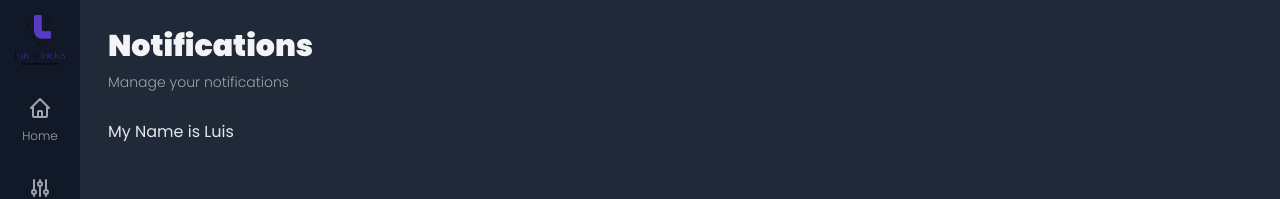
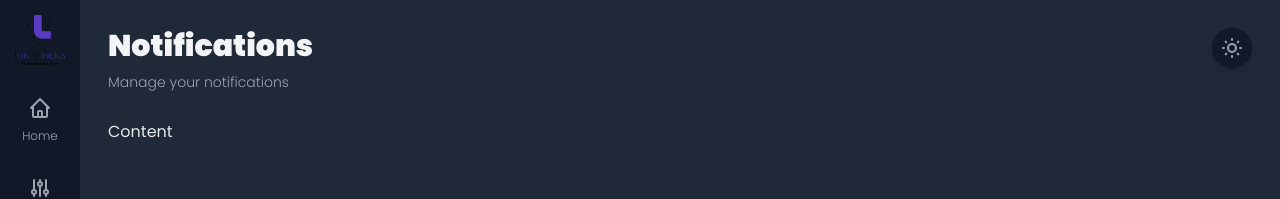
Before and after one commit to capelaum/admin-template, a Next.js app: page /notifications in a window 1280 px wide. Shown: the top 199 px of the page. Built offline with nearby package versions, Linux system fonts and the light colour scheme.

Commit message:
feat: Toggle dark mode button

```diff
--- a/src/components/Assets/icons.tsx
+++ b/src/components/Assets/icons.tsx
@@ -67,3 +67,37 @@ export const IconLogout = (
     />
   </svg>
 )
+
+export const IconDark = (
+  <svg
+    className="w-5 h-5 sm:w-6 sm:h-6"
+    fill="none"
+    stroke="currentColor"
+    viewBox="0 0 24 24"
+    xmlns="http://www.w3.org/2000/svg"
+  >
+    <path
+      strokeLinecap="round"
+      strokeLinejoin="round"
+      strokeWidth={2}
+      d="M20.354 15.354A9 9 0 018.646 3.646 9.003 9.003 0 0012 21a9.003 9.003 0 008.354-5.646z"
+    />
+  </svg>
+)
+
+export const IconLight = (
+  <svg
+    className="w-5 h-5 sm:w-6 sm:h-6"
+    fill="none"
+    stroke="currentColor"
+    viewBox="0 0 24 24"
+    xmlns="http://www.w3.org/2000/svg"
+  >
+    <path
+      strokeLinecap="round"
+      strokeLinejoin="round"
+      strokeWidth={2}
+      d="M12 3v1m0 16v1m9-9h-1M4 12H3m15.364 6.364l-.707-.707M6.343 6.343l-.707-.707m12.728 0l-.707.707M6.343 17.657l-.707.707M16 12a4 4 0 11-8 0 4 4 0 018 0z"
+    />
+  </svg>
+)
--- a/src/components/template/Layout/Header.tsx
+++ b/src/components/template/Layout/Header.tsx
@@ -1,4 +1,5 @@
 import { Title } from './Title'
+import { ToggleThemeButton } from './ToggleThemeButton'
 
 interface HeaderProps {
   title: string
@@ -7,8 +8,9 @@ interface HeaderProps {
 
 export function Header({ title, subtitle }: HeaderProps) {
   return (
-    <div>
+    <div className="flex justify-between items-start  ">
       <Title title={title} subtitle={subtitle} />
+      <ToggleThemeButton />
     </div>
   )
 }
--- a/src/components/template/Layout/Title.tsx
+++ b/src/components/template/Layout/Title.tsx
@@ -8,14 +8,14 @@ export function Title({ title, subtitle }: TitleProps) {
     <div>
       <h1
         className="
-        font-black text-3xl
+        font-black text-xl sm:text-3xl
         text-gray-900
         dark:text-gray-100
         "
       >
         {title}
       </h1>
-      <h2 className="font-light text-sm text-gray-600 dark:text-gray-400 pt-2">
+      <h2 className="font-light text-xs sm:text-sm text-gray-600 dark:text-gray-400 pt-2">
         {subtitle}
       </h2>
     </div>
--- /dev/null
+++ b/src/components/template/Layout/ToggleThemeButton.tsx
@@ -0,0 +1,25 @@
+import { IconDark, IconLight } from 'components/Assets/icons'
+import { useApp } from 'contexts/AppContext'
+
+export function ToggleThemeButton() {
+  const { theme, toggleTheme } = useApp()
+
+  return (
+    <button
+      onClick={toggleTheme}
+      className="
+        flex items-center justify-center
+        w-8 h-8 sm:w-10 sm:h-10
+        rounded-full
+        transition-all duration-300
+        text-gray-700 bg-gray-100 hover:bg-gray-700 hover:text-gray-400
+        dark:text-gray-400 dark:bg-gray-900 dark:hover:text-gray-700 dark:hover:bg-gray-100
+        drop-shadow-md
+
+        "
+      title={theme === 'dark' ? 'Light mode' : 'Dark mode'}
+    >
+      {theme === 'dark' ? IconLight : IconDark}
+    </button>
+  )
+}
--- a/src/components/template/Layout/index.tsx
+++ b/src/components/template/Layout/index.tsx
@@ -1,3 +1,4 @@
+import { useApp } from 'contexts/AppContext'
 import { ReactNode } from 'react'
 import { Sidebar } from '../Sidebar'
 import { Content } from './Content'
@@ -10,8 +11,10 @@ interface LayoutProps {
 }
 
 export function Layout({ title, subtitle, children }: LayoutProps) {
+  const { theme } = useApp()
+
   return (
-    <div className="dark flex h-screen w-screen ">
+    <div className={`${theme} flex h-screen w-screen `}>
       <Sidebar />
       <div
         className="
--- a/src/components/template/Sidebar/Item.tsx
+++ b/src/components/template/Sidebar/Item.tsx
@@ -19,15 +19,16 @@ export function Item({
   return (
     <li
       className={`
-      hover:bg-gray-100 text-gray-600
+      hover:bg-gray-100 text-gray-700
       dark:text-gray-400 dark:hover:bg-gray-800
-      transition-all duration-250
-      ${className}
+        transition-all duration-250
       `}
       onClick={onClick}
     >
       <Link href={url ?? '#'} passHref>
-        <a className="flex flex-col justify-center items-center h-20 w-20">
+        <a
+          className={`flex flex-col justify-center items-center h-20 w-20 ${className} transition-all duration-250`}
+        >
           {icon}
           <span className="text-xs font-light pt-2">{text}</span>
         </a>
--- a/src/components/template/Sidebar/index.tsx
+++ b/src/components/template/Sidebar/index.tsx
@@ -33,7 +33,7 @@ export function Sidebar() {
           icon={IconLogout}
           onClick={() => console.log('Logout')}
           className="
-          text-red-600 hover:bg-red-400 hover:text-white
+          text-red-600 hover:bg-red-500 hover:text-white
           dark:text-red-500 dark:hover:bg-red-500 dark:hover:text-white
           "
         />
--- a/src/contexts/AppContext.tsx
+++ b/src/contexts/AppContext.tsx
@@ -1,18 +1,27 @@
-import { createContext, ReactNode, useContext } from 'react'
+import { createContext, ReactNode, useContext, useState } from 'react'
 
 interface AppProviderProps {
   children: ReactNode
 }
 
+type Theme = 'dark' | 'light'
+
 interface AppContextData {
-  name: string
+  theme: Theme
+  toggleTheme: () => void
 }
 
 const AppContext = createContext<AppContextData>({} as AppContextData)
 
 export function AppProvider({ children }: AppProviderProps) {
+  const [theme, setTheme] = useState<Theme>('dark')
+
+  function toggleTheme() {
+    setTheme(theme === 'dark' ? 'light' : 'dark')
+  }
+
   return (
-    <AppContext.Provider value={{ name: 'My Name is Luis' }}>
+    <AppContext.Provider value={{ theme, toggleTheme }}>
       {children}
     </AppContext.Provider>
   )
--- a/src/pages/notifications.tsx
+++ b/src/pages/notifications.tsx
@@ -1,12 +1,9 @@
 import { Layout } from 'components/template/Layout'
-import { useApp } from 'contexts/AppContext'
 
 export default function Notifications() {
-  const { name } = useApp()
-
   return (
     <Layout title="Notifications" subtitle="Manage your notifications">
-      <h3>{name}</h3>
+      <h3>Content</h3>
     </Layout>
   )
 }
```
